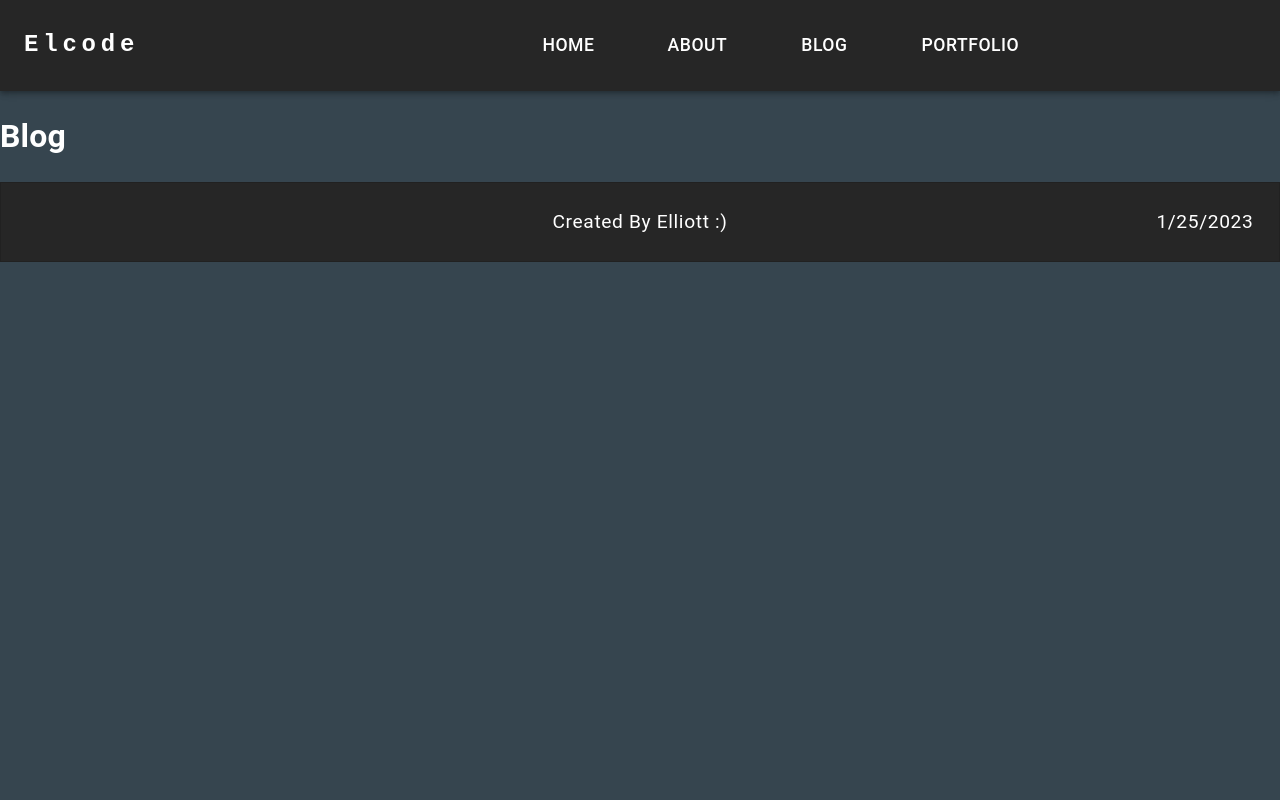
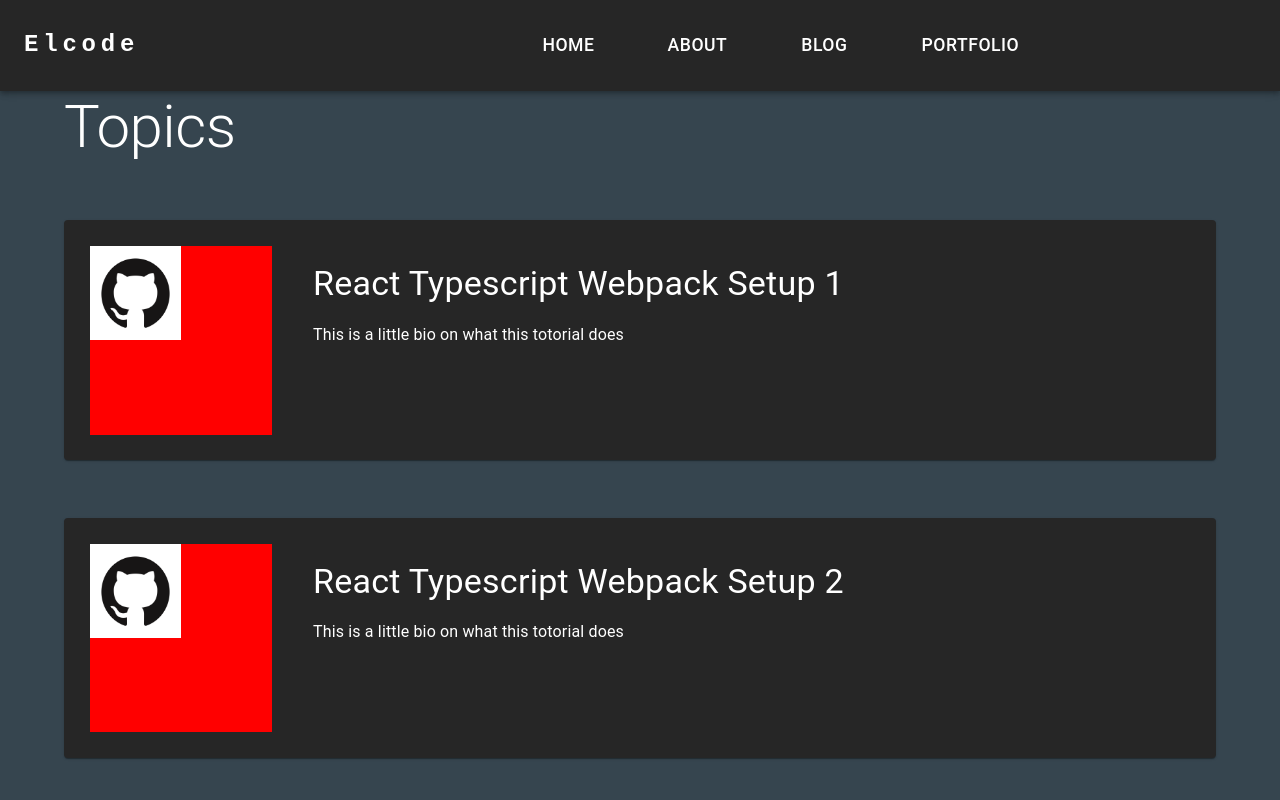
Before and after one commit to Elliottscode/Elliottscode-portfolio, a React app: page /blog in a window 1280 px wide. Shown: the top 800 px of the page. Built offline with nearby package versions, Linux system fonts and the light colour scheme.

Commit message:
Added content to blog page

```diff
--- a/src/component/Footer.tsx
+++ b/src/component/Footer.tsx
@@ -34,7 +34,7 @@ return (
             }}>
 
 
-                <Typography sx={{fontSize: '1.2rem'}} variant="caption">
+                <Typography sx={{fontSize: '0.9rem'}} variant="caption">
                     Created By Elliott :)
 
                 </Typography>
@@ -44,7 +44,7 @@ return (
                         paddingRight: '2%',
                         right: 0,
                         position: 'absolute',
-                        fontSize: '1.2rem'   }} variant="caption">
+                        fontSize: '0.9rem'   }} variant="caption">
                 {`${new Date().toLocaleDateString()}`}
         </Typography>
 
--- /dev/null
+++ b/src/component/blogcard/BlogCard.scss
@@ -0,0 +1,3 @@
+.img {
+    position: relative;
+}
--- /dev/null
+++ b/src/component/blogcard/BlogCard.tsx
@@ -0,0 +1,56 @@
+import * as React from "react";
+import { Paper, Typography, Box, Container, Grid, CssBaseline } from "@mui/material";
+
+
+// images
+import gitlogo from './GitHub-logo.png';
+import { flexbox, padding } from "@mui/system";
+
+
+// styling
+import style from "./BlogCard.scss";
+
+interface blogData {
+    title: string;
+    bio: string;
+    image: string;
+}
+
+
+export const BlogCard = (props:blogData) => (
+
+
+<>
+    <CssBaseline />
+    <Paper sx={{ display: "flex",
+                marginTop: "5%",
+                marginBottom: "5%",
+                padding: "2vw",
+                height: "30vh"}}>
+        <Container disableGutters={true} sx={{padding: 0, margin: 0, width: '20%', height: '100%', bgcolor: "red"}}>
+            <img
+                src={gitlogo}
+                width="50%"
+                height="50%"
+                className={style.img}
+
+            />
+        </Container>
+
+        <Container>
+        <Typography variant="h4" sx={{margin: "2%"}}>
+            {props.title}
+        </Typography>
+
+        <Typography variant="body1" sx={{margin: "2%"}}>
+            {props.bio}
+        </Typography>
+        </Container>
+
+    </Paper>
+
+</>
+
+);
+
+export default BlogCard;
--- /dev/null
+++ b/src/component/blogcard/BlogInfo.ts
@@ -0,0 +1,20 @@
+
+
+
+export const blogData = [
+
+    {
+    title: "React Typescript Webpack Setup 1",
+    bio: "This is a little bio on what this totorial does",
+    image: '../../component/blogcard/GitHub-logo.png'
+    },
+    {
+    title: "React Typescript Webpack Setup 2",
+    bio: "This is a little bio on what this totorial does",
+    image: "src/component/blogcard/GitHub-logo.png"
+    }
+
+];
+
+
+export default blogData;
--- a/src/pages/Blog.tsx
+++ b/src/pages/Blog.tsx
@@ -1,12 +1,38 @@
 import * as React from "react";
+import { CssBaseline, Container, Box, Typography, Paper } from "@mui/material";
 
-export const Blog = () => (
 
-    <div>
-        <h1 id="abh1">Blog</h1>
+// Blog card component and data
+import BlogCard from "../component/blogcard/BlogCard";
+import blogData from "../component/blogcard/BlogInfo";
 
-    </div>
 
-);
+
+export const Blog = () => {
+
+    return (
+    <>
+        <CssBaseline />
+        <Container sx={{}}>
+            <Typography variant="h2">
+                Topics
+            </Typography>
+            <BlogCard title={blogData[0].title} bio={blogData[0].bio} image={blogData[0].image}></BlogCard>
+
+            <BlogCard title={blogData[1].title} bio={blogData[1].bio} image={blogData[1].image}></BlogCard>
+
+            <BlogCard title={blogData[0].title} bio={blogData[0].bio} image={blogData[0].image}></BlogCard>
+
+
+
+
+
+
+        </Container>
+
+
+    </>
+
+)};
 
 export default Blog;
--- a/src/pages/Home.tsx
+++ b/src/pages/Home.tsx
@@ -15,7 +15,7 @@ export const Home = () => (
 
       <Grid container className={style.gridContainer}  sx={{}} >
 
-          <Typography className={style.title} variant="h1" sx={{}}>
+          <Typography className={style.title} variant="h1" sx={{fontSize: '5rem'}}>
               Hire me?
           </Typography>
 
```
Also changed, not shown: declaration.d.ts (+8 -0 lines), src/component/blogcard/BlogCard.scss.d.ts (added, +7 -0 lines), src/pages/blogs/ReactTSWebpack.tsx (added, +12 -0 lines), src/component/blogcard/GitHub-logo.png (added).
